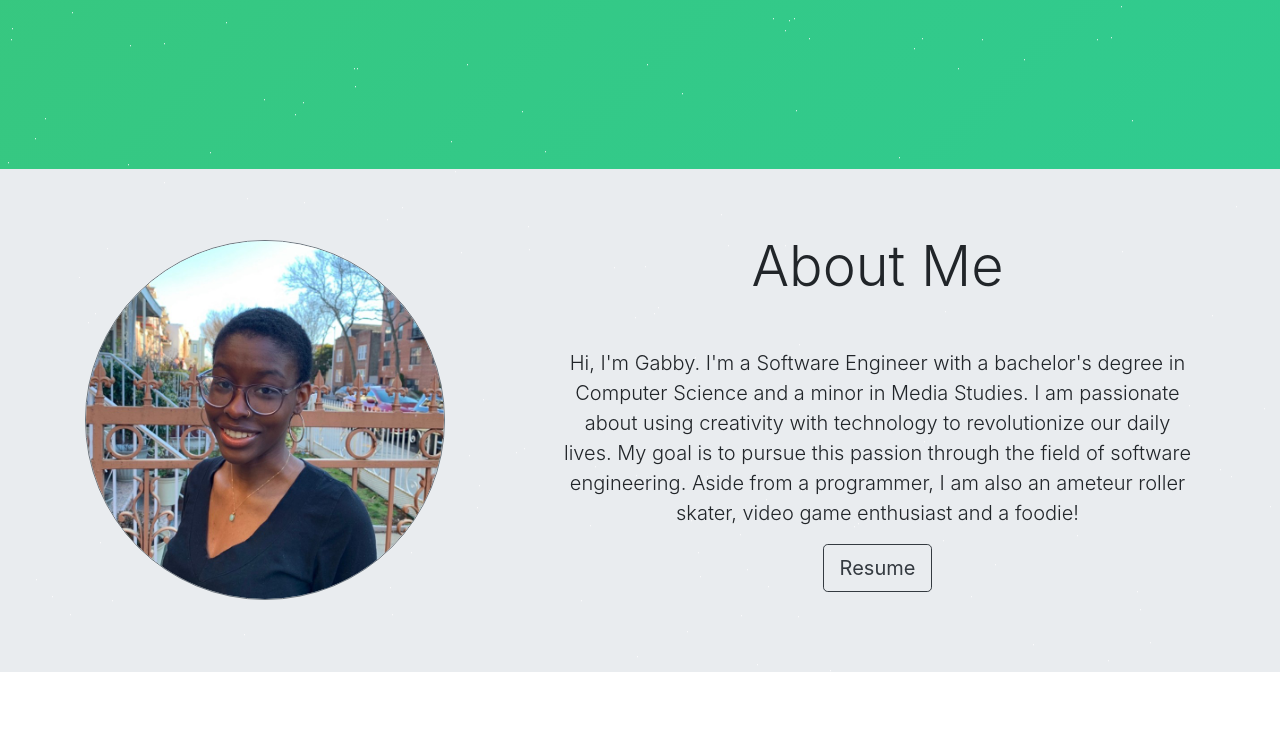
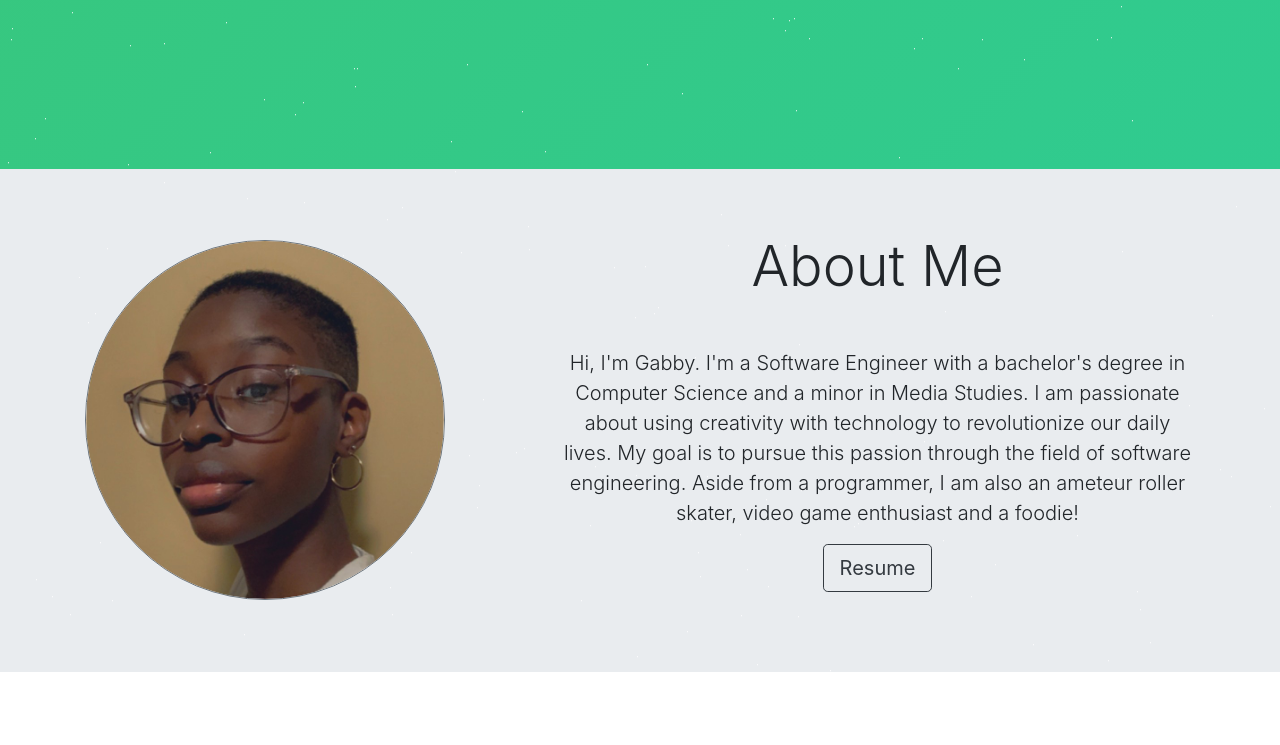
Before and after one commit to gabbya8/portfolio, a React (Create React App) app: page / in a window 1280 px wide. Shown: the part 631-1376 px from the top of the page. Built offline with nearby package versions, Linux system fonts and the light colour scheme.

Commit message:
Update config.js

```diff
--- a/src/editable-stuff/config.js
+++ b/src/editable-stuff/config.js
@@ -51,7 +51,7 @@ const mainBody = {
 const about = {
   show: true,
   heading: "About Me",
-  imageLink: require("../assets/img/linkedinpic.jpeg"),
+  imageLink: require("../assets/img/gab.jpg"),
   imageSize: 360,
   message:
     "Hi, I'm Gabby. I'm a Software Engineer with a bachelor's degree in Computer Science and a minor in Media Studies.  I am passionate about using creativity with technology to revolutionize our daily lives.  My goal is to pursue this passion through the field of software engineering.  Aside from a programmer, I am also an ameteur roller skater, video game enthusiast and a foodie!",
```
